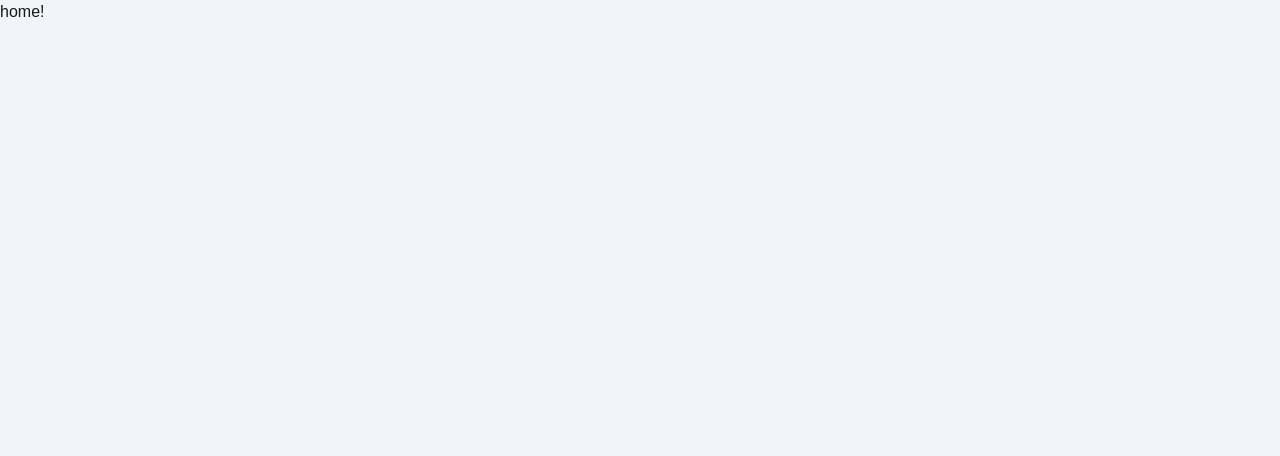
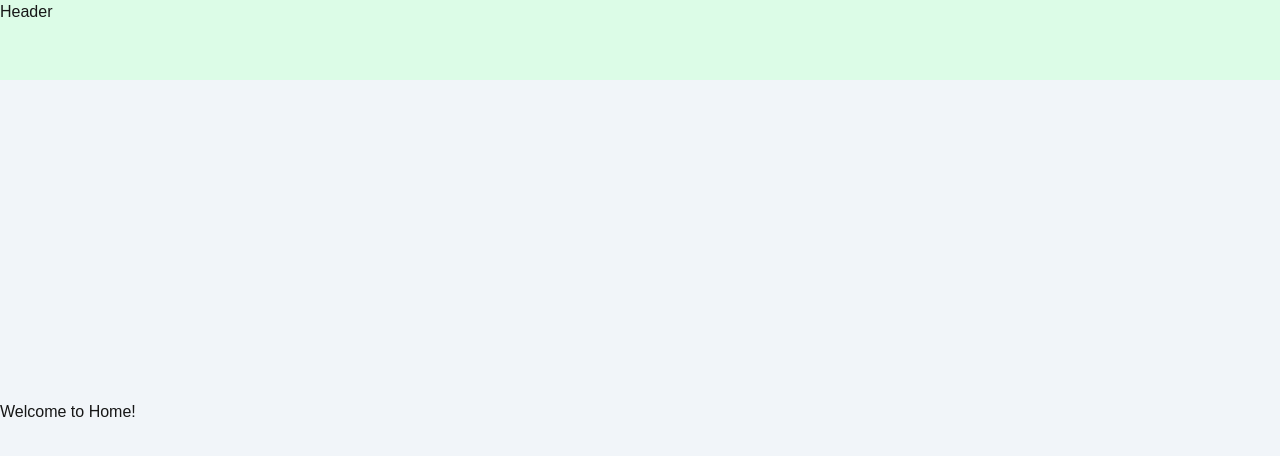
Before and after one commit to Daman431/social-network, a Next.js app: page /home in a window 1280 px wide. Shown: the top 456 px of the page. Built offline with nearby package versions, Linux system fonts and the light colour scheme.

Commit message:
Updates layout

```diff
--- a/src/app/home/layout.tsx
+++ b/src/app/home/layout.tsx
@@ -1,3 +1,4 @@
+import Header from "@/components/Header/Header"
 import Layout from "@/components/Layout/Layout"
 import { ReactNode } from "react"
 
@@ -6,6 +7,7 @@ interface HomeLayoutProps {
 }
 const HomeLayout = ({ children }: HomeLayoutProps) => {
     return <Layout>
+        <Header />
         {children}
     </Layout>
 }
--- a/src/app/home/page.tsx
+++ b/src/app/home/page.tsx
@@ -1,8 +1,9 @@
+import Home from "@/components/Home/Home";
 import { NextPage } from "next";
 
 const HomePage:NextPage = () => {
     return <>
-    home!
+    <Home />
     </>
 }
 
--- /dev/null
+++ b/src/components/Header/Header.tsx
@@ -0,0 +1,10 @@
+import { FC } from "react";
+import { HeaderProps } from "./HeaderProps";
+
+const Header: FC<HeaderProps> = ({ className }) => {
+    return <div className="bg-green-100 h-1/5">
+        Header
+    </div>
+}
+
+export default Header;
--- /dev/null
+++ b/src/components/Header/HeaderProps.tsx
@@ -0,0 +1,3 @@
+export interface HeaderProps {
+    className?: string;
+}
--- a/src/components/Home/Home.tsx
+++ b/src/components/Home/Home.tsx
@@ -8,3 +8,5 @@ const Home: FC<HomeProps> = () => {
         </h1>
     </div>
 }
+
+export default Home;
--- a/src/components/Layout/Layout.tsx
+++ b/src/components/Layout/Layout.tsx
@@ -2,7 +2,7 @@ import { FC } from "react";
 import { LayoutProps } from "./LayoutProps";
 
 const Layout: FC<LayoutProps> = ({ children, className }) => {
-    return <div className={`h-screen w-screen bg-slate-100 ${className}`}>
+    return <div className={`h-screen w-screen grid grid-cols-1 bg-slate-100 ${className}`}>
         {/* Header Start*/}
         {/* Header End */}
         {children}
```
